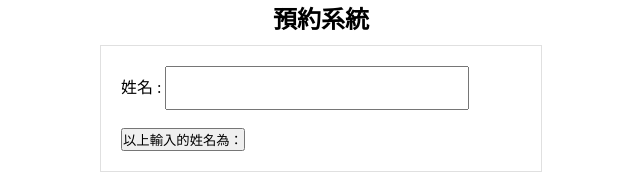
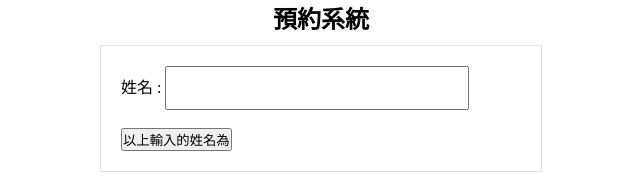
Before and after one commit to SherlinKuo/sampleWebForm, an Angular app: page / in a window 1280 px wide. Shown: the top 180 px of the page, without its empty margins (319-959 px from the left). Built offline with nearby package versions, Linux system fonts and the light colour scheme.

Commit message:
第一步

```diff
--- a/src/app/components/form/form.component.html
+++ b/src/app/components/form/form.component.html
@@ -6,7 +6,7 @@
         </li>
     </ul>
     <br>
-    <button (click)="check()">以上輸入的姓名為：</button>
+    <button (click)="check()">以上輸入的姓名為</button>
 </div>
 
 <div class="dataForm">
```
